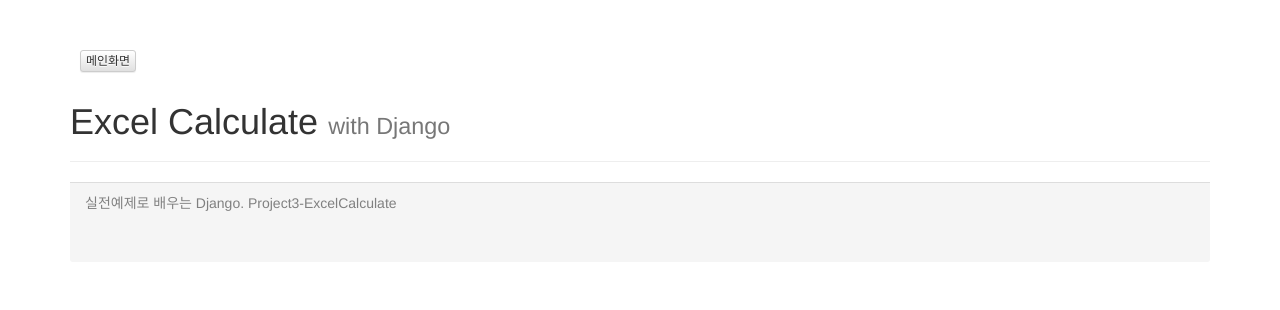
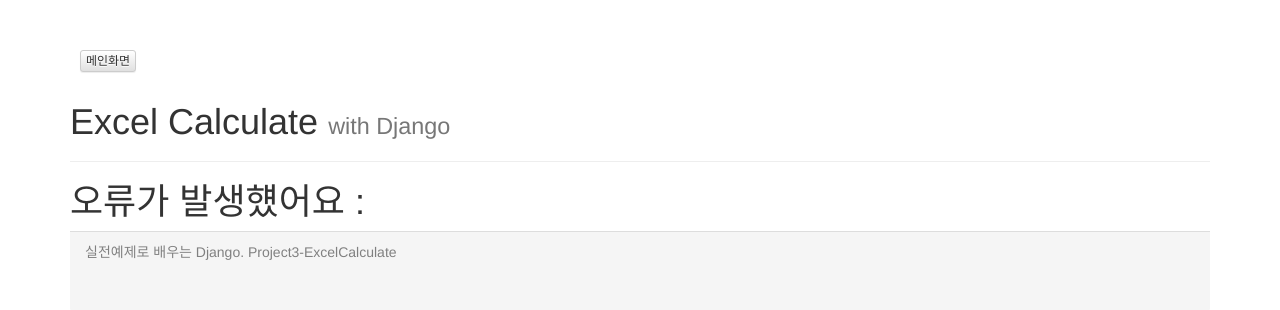
Before and after one commit to m0nd2y/ExcelCalculate_Django, a Django app: template ExcelCalculate/main/templates/error.html in a window 1280 px wide. Shown: the top 310 px of the page. Run offline with Django 3.2, Linux system fonts and the light colour scheme; the template is opened without the code that fills it, so the values that code supplies are empty; some libraries are stand-ins or nearby versions.

Commit message:
'commit'

```diff
--- a/ExcelCalculate/main/templates/error.html
+++ b/ExcelCalculate/main/templates/error.html
@@ -28,6 +28,8 @@
             </div>
         </div>
         <div class='body'>
+            <h1>오류가 발생헀어요 : </h1>
+            <h4>{{ message }}</h4>
         </div>
         <div class="panel-footer">
             실전예제로 배우는 Django. Project3-ExcelCalculate
```
